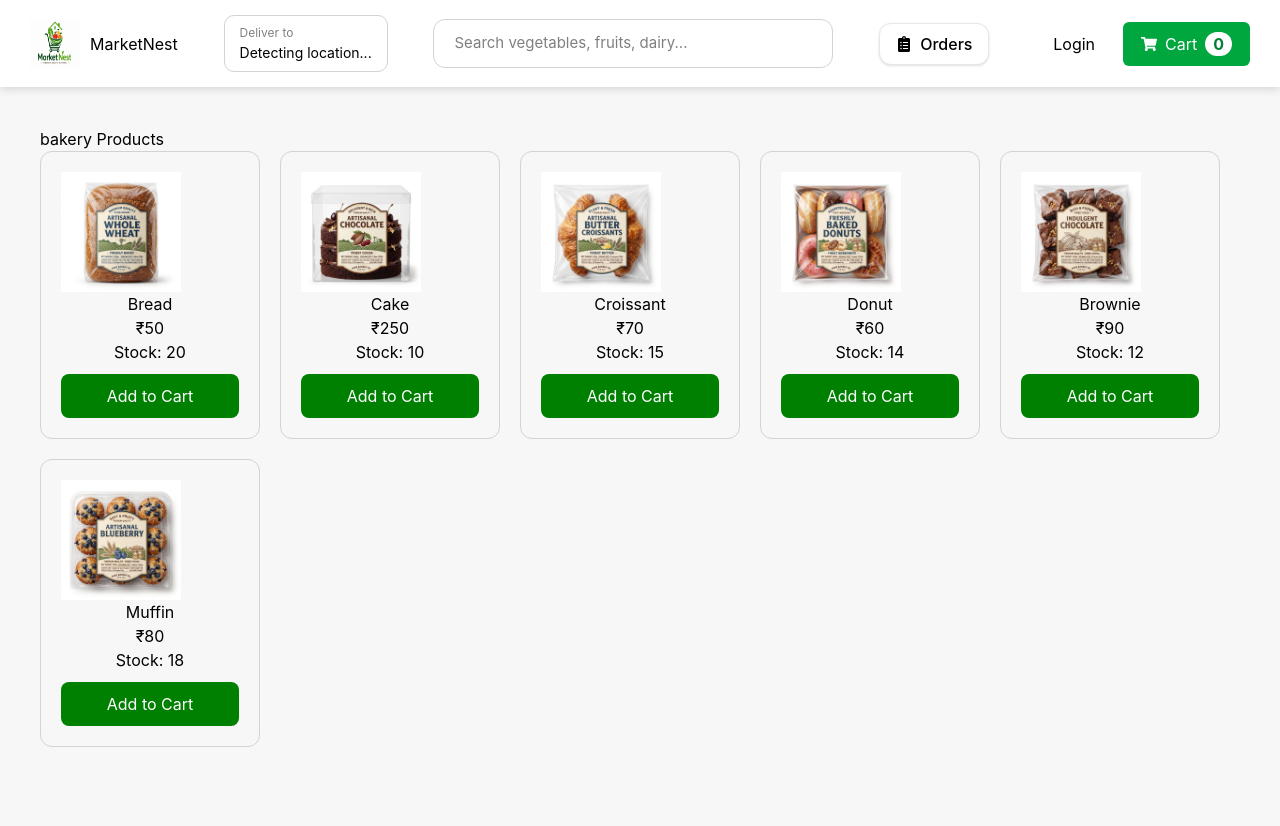
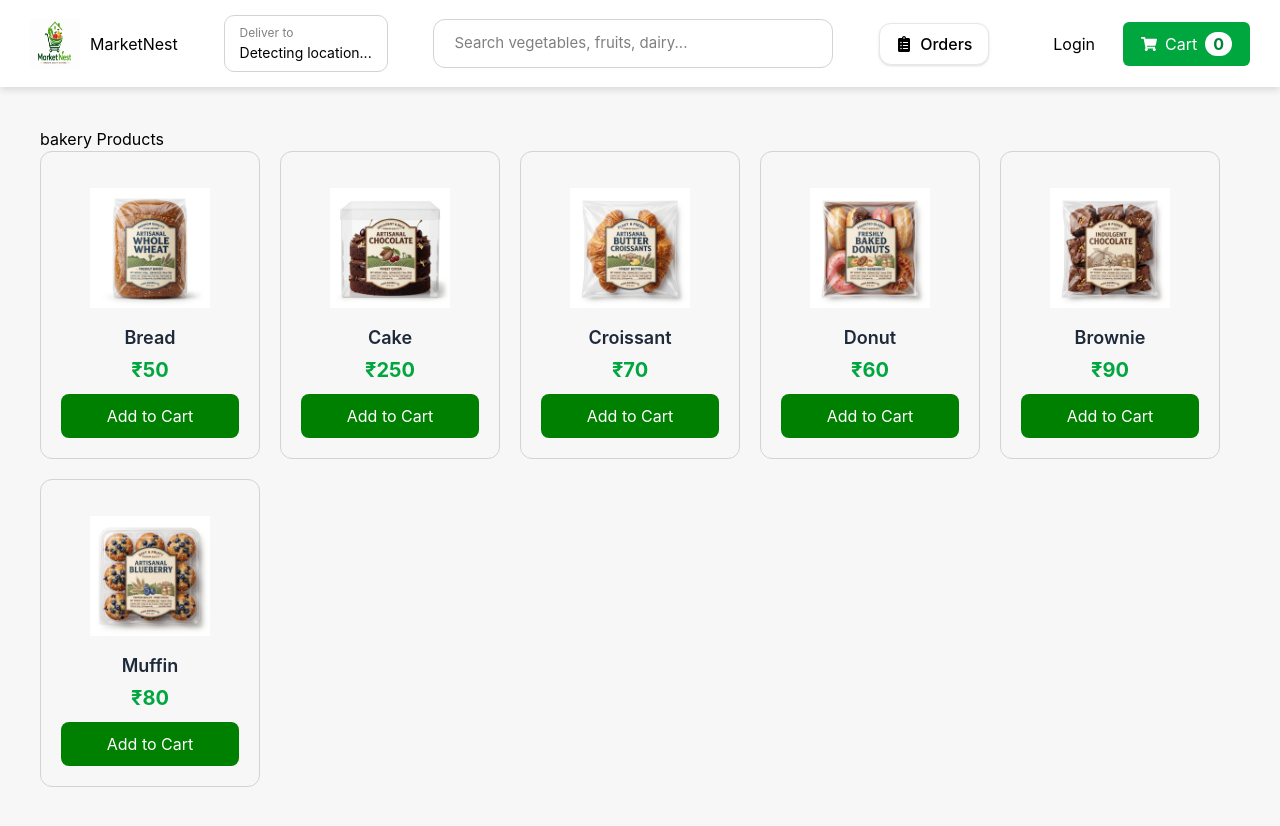
Before and after one commit to arunkumar-7/market-nest, a React (Vite) app: page /category/bakery in a window 1280 px wide. Before the commit the page ends 800 px from the top, so only its background shows below. Built offline with nearby package versions, Linux system fonts and the light colour scheme; no server answers.

Commit message:
style(products): improve product card layout and typography

```diff
--- a/src/pages/CategoryPage.tsx
+++ b/src/pages/CategoryPage.tsx
@@ -23,13 +23,22 @@ function CategoryPage() {
 
           return (
             <div className="product-card" key={product.id}>
-              <img src={product.image} alt={product.name} />
+              <div className="flex justify-center pt-4">
+                <img
+                  src={product.image}
+                  alt={product.name}
+                  className="h-40 w-40 object-contain transition-transform duration-300 hover:scale-105"
+                />
+              </div>
+              <div className="mt-4 text-center">
+                <h3 className="text-lg font-semibold text-gray-800">
+                  {product.name}
+                </h3>
 
-              <h3>{product.name}</h3>
-
-              <p>₹{product.price}</p>
-
-              <p>Stock: {product.stock}</p>
+                <p className="mt-1 text-xl font-bold text-green-600">
+                  ₹{product.price}
+                </p>
+              </div>
 
               {cartItem ? (
                 <div className="mt-3 flex items-center justify-between rounded-lg bg-green-600 px-3 py-2 text-white">
```
